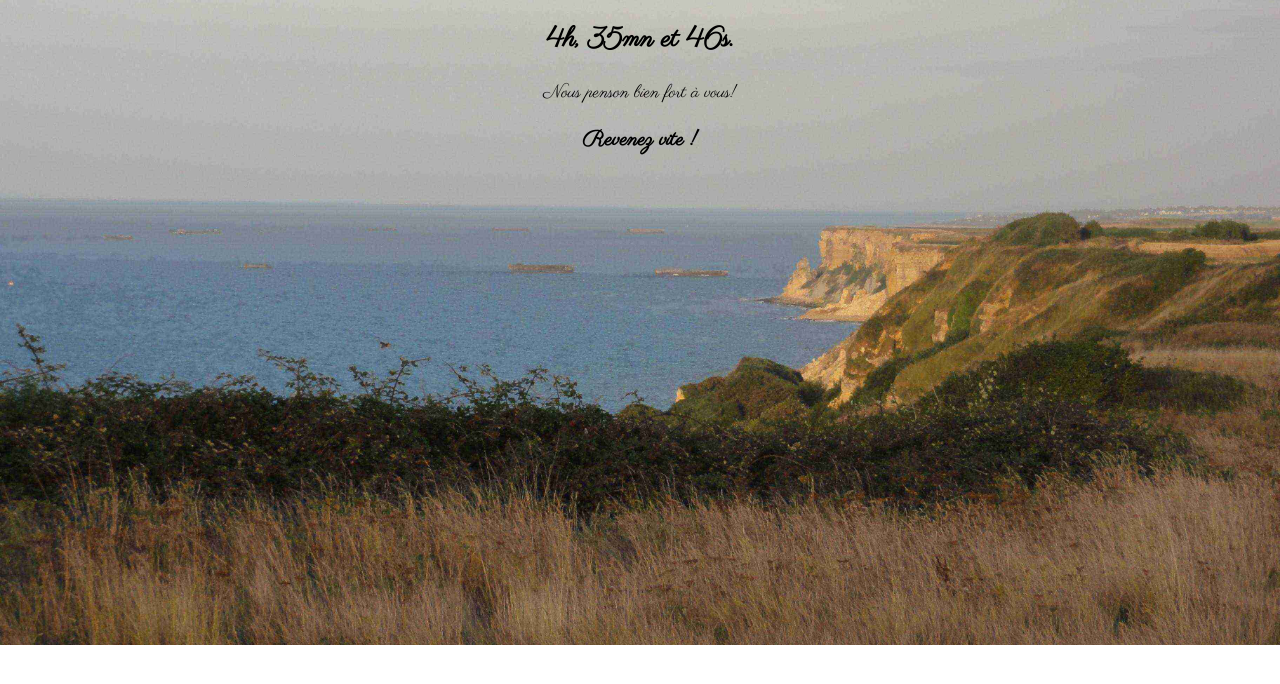
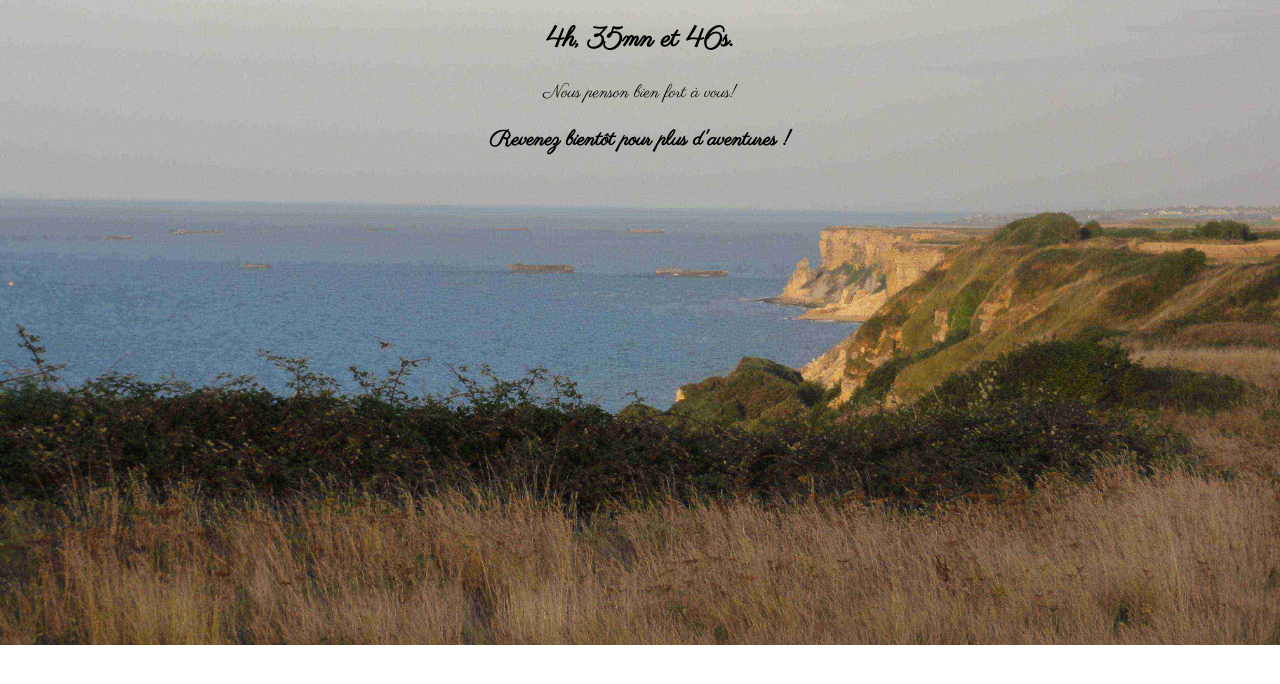
Before and after one commit to anneadrien/anneadrien.github.io, a plain HTML site: page index.html in a window 1280 px wide. Shown: the part 76-760 px from the top of the page. Drawn offline with Linux system fonts and the light colour scheme.

Commit message:
Update index.html

```diff
--- a/index.html
+++ b/index.html
@@ -47,7 +47,7 @@ body {
         <p>
         Nous penson bien fort à vous!
         </p>
-        <h3>Revenez vite !<h3>
+        <h3>Revenez bientôt pour plus d'aventures !<h3>
 
     </div>
 </div>
```
